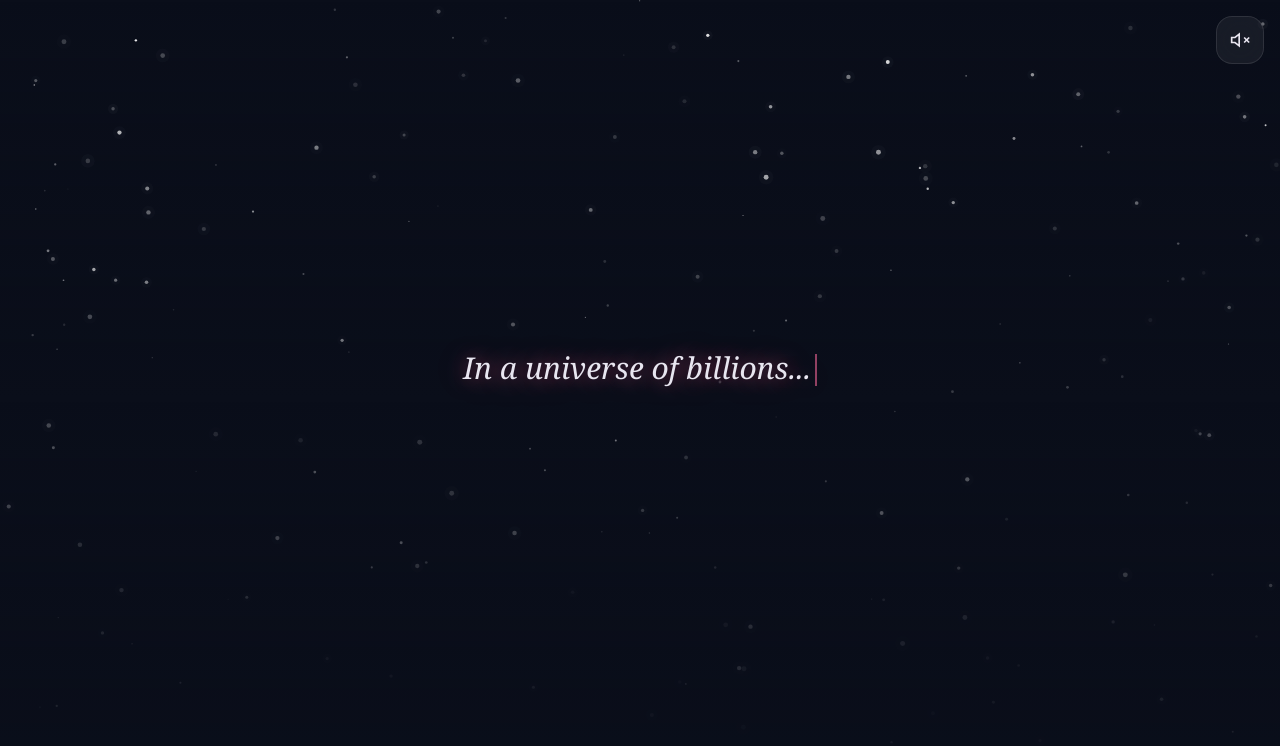
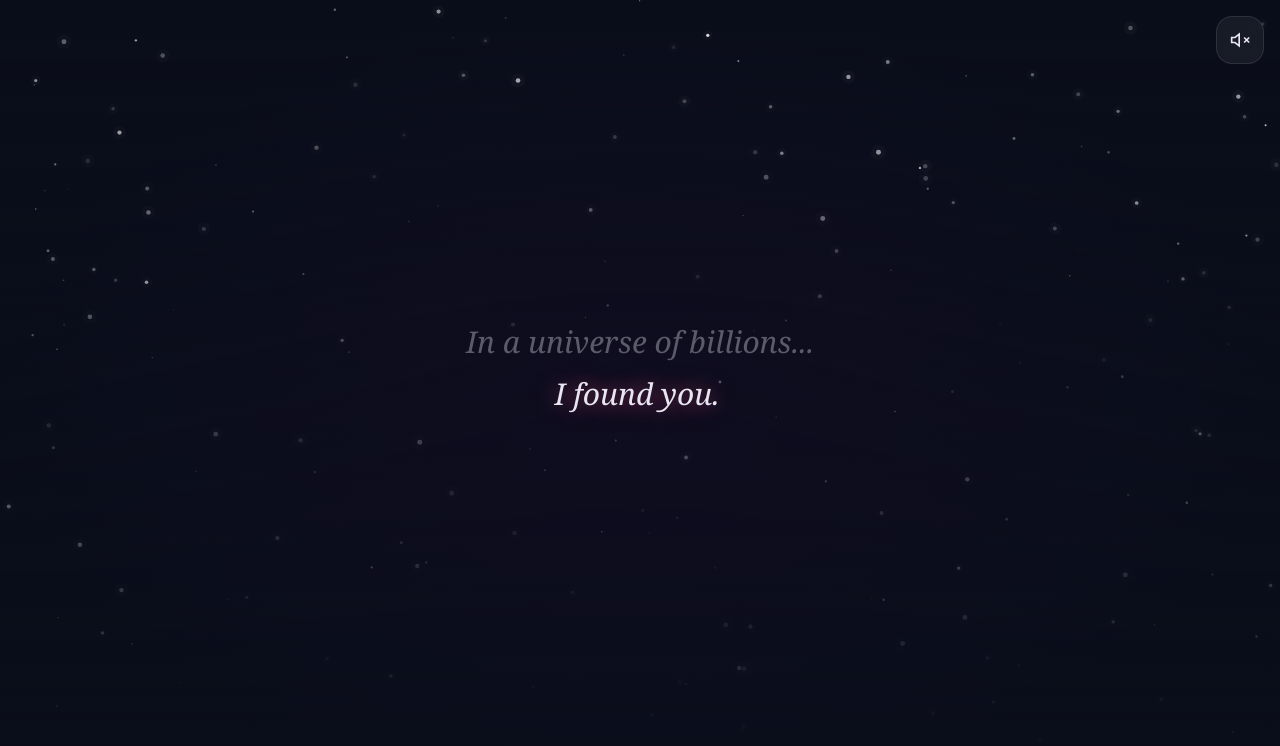
Before and after one commit to Himanshu-xeno/our-universe, a Next.js app: page / in a window 1280 px wide. Shown: the top 746 px of the page. Built offline with nearby package versions, Linux system fonts and the light colour scheme; a web font is replaced by a local one.

Commit message:
Updated the code in components/ui/AnimatedText.tsx and app/page.tsx{landing page}

```diff
--- a/app/page.tsx
+++ b/app/page.tsx
@@ -118,7 +118,13 @@ export default function LandingPage() {
 
       {/* Gradient overlays */}
       <div className="fixed inset-0 z-0 bg-gradient-to-b from-transparent via-deep-navy/50 to-deep-navy pointer-events-none" />
-      <div className="fixed inset-0 z-0 bg-gradient-radial from-cosmic-purple/20 to-transparent pointer-events-none" />
+      <div
+        className="fixed inset-0 z-0 pointer-events-none"
+        style={{
+          background:
+            "radial-gradient(ellipse at center, rgba(26, 10, 46, 0.3) 0%, transparent 70%)",
+        }}
+      />
 
       {/* Audio toggle */}
       <AudioPlayer />
--- a/components/ui/AnimatedText.tsx
+++ b/components/ui/AnimatedText.tsx
@@ -1,7 +1,7 @@
 "use client";
 
-import React, { useState, useEffect } from "react";
-import { motion, AnimatePresence } from "framer-motion";
+import React, { useState, useEffect, useRef } from "react";
+import { motion } from "framer-motion";
 
 interface AnimatedTextProps {
   texts: string[];
@@ -11,9 +11,6 @@ interface AnimatedTextProps {
   onComplete?: () => void;
 }
 
-/**
- * Typewriter-style animated text that displays lines sequentially.
- */
 const AnimatedText: React.FC<AnimatedTextProps> = ({
   texts,
   className = "",
@@ -23,51 +20,55 @@ const AnimatedText: React.FC<AnimatedTextProps> = ({
 }) => {
   const [currentLineIndex, setCurrentLineIndex] = useState(0);
   const [currentText, setCurrentText] = useState("");
-  const [isTyping, setIsTyping] = useState(true);
   const [completedLines, setCompletedLines] = useState<string[]>([]);
+  const [allDone, setAllDone] = useState(false);
+
+  // Store onComplete in a ref so it never causes re-renders
+  const onCompleteRef = useRef(onComplete);
+  onCompleteRef.current = onComplete;
+
+  // Store texts in a ref to avoid dependency issues
+  const textsRef = useRef(texts);
+  textsRef.current = texts;
 
   useEffect(() => {
-    if (currentLineIndex >= texts.length) {
-      onComplete?.();
+    // Already finished everything
+    if (allDone) return;
+
+    // All lines have been typed
+    if (currentLineIndex >= textsRef.current.length) {
+      setAllDone(true);
+      onCompleteRef.current?.();
       return;
     }
 
-    const fullText = texts[currentLineIndex];
+    const fullText = textsRef.current[currentLineIndex];
 
-    if (isTyping) {
+    // Still typing current line
     if (currentText.length < fullText.length) {
       const timer = setTimeout(() => {
         setCurrentText(fullText.slice(0, currentText.length + 1));
       }, typingSpeed);
       return () => clearTimeout(timer);
-      } else {
-        // Line finished typing — wait then move to next
-        setIsTyping(false);
+    }
+
+    // Current line finished — wait, then move to next line
     const timer = setTimeout(() => {
       setCompletedLines((prev) => [...prev, fullText]);
       setCurrentText("");
       setCurrentLineIndex((prev) => prev + 1);
-          setIsTyping(true);
     }, delayBetween);
+
     return () => clearTimeout(timer);
-      }
-    }
-  }, [
-    currentText,
-    currentLineIndex,
-    isTyping,
-    texts,
-    typingSpeed,
-    delayBetween,
-    onComplete,
-  ]);
+  }, [currentText, currentLineIndex, allDone, typingSpeed, delayBetween]);
+  // NOTE: onComplete and texts are intentionally excluded — stored in refs
 
   return (
     <div className={`space-y-4 ${className}`}>
-      <AnimatePresence mode="wait">
+      {/* Lines that finished typing — shown dimmer */}
       {completedLines.map((line, index) => (
         <motion.p
-            key={`completed-${index}`}
+          key={`done-${index}`}
           initial={{ opacity: 0.5 }}
           animate={{ opacity: 0.6 }}
           className="text-soft-white/60 font-serif text-xl md:text-3xl italic"
@@ -75,9 +76,9 @@ const AnimatedText: React.FC<AnimatedTextProps> = ({
           {line}
         </motion.p>
       ))}
-      </AnimatePresence>
 
-      {currentLineIndex < texts.length && (
+      {/* Line currently being typed */}
+      {currentLineIndex < texts.length && !allDone && (
         <motion.p
           key={`typing-${currentLineIndex}`}
           initial={{ opacity: 0 }}
@@ -85,6 +86,7 @@ const AnimatedText: React.FC<AnimatedTextProps> = ({
           className="text-soft-white font-serif text-xl md:text-3xl italic text-glow"
         >
           {currentText}
+          {/* Blinking cursor */}
           <motion.span
             animate={{ opacity: [1, 0] }}
             transition={{ duration: 0.6, repeat: Infinity }}
--- a/package.json
+++ b/package.json
@@ -9,10 +9,14 @@
     "lint": "next lint"
   },
   "dependencies": {
+    "@react-three/drei": "^9.122.0",
+    "@react-three/fiber": "^8.18.0",
+    "@react-three/postprocessing": "^2.19.1",
     "framer-motion": "^12.34.0",
     "next": "14.2.35",
     "react": "^18",
     "react-dom": "^18",
+    "three": "^0.182.0",
     "zustand": "^5.0.11"
   },
   "devDependencies": {
```
Also changed, not shown: 1 other file (tests, documents, lock files or other folders). Lines whose indentation alone changed are shown as unchanged.
